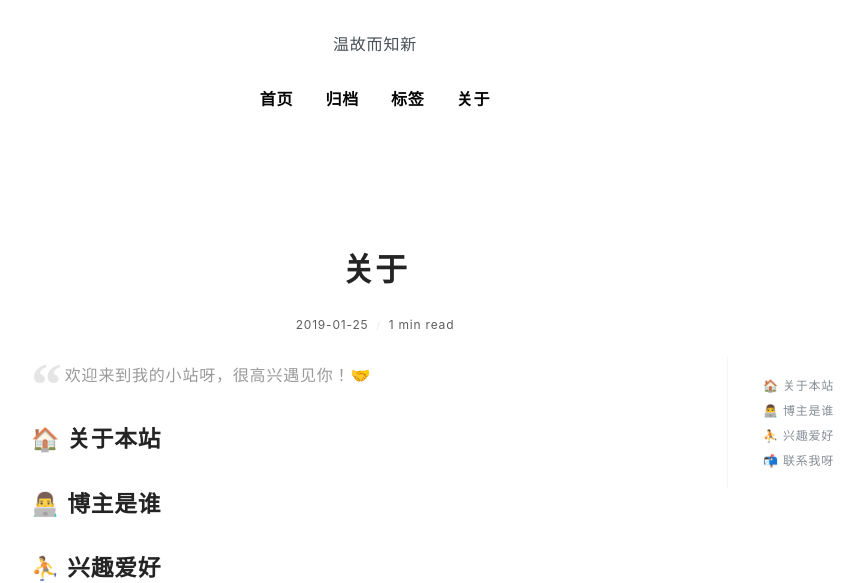
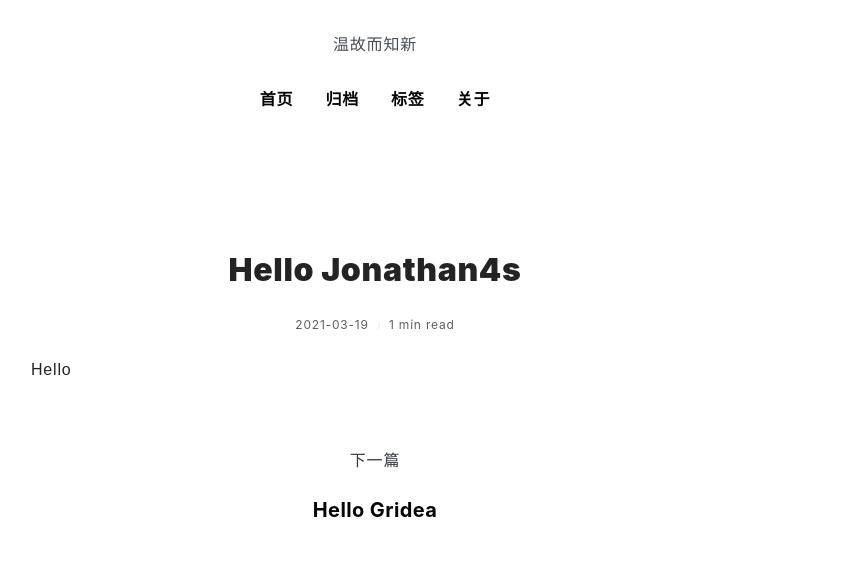
Before and after one commit to Jonathan4s/Jonathan4s.github.io, a plain HTML site: page post/hello-jonathan4s/index.html in a window 1280 px wide. Shown: the part 228-811 px from the top of the page, without its empty margins (265-1129 px from the left). Drawn offline with nearby package versions, Linux system fonts and the light colour scheme; a web font is replaced by a local one.

Commit message:
update from gridea: 2021-03-19 15:33:36

```diff
--- a/post/about/index.html
+++ b/post/hello-jonathan4s/index.html
@@ -2,23 +2,17 @@
   <head>
     <meta charset="utf-8" />
 <meta name="viewport" content="width=device-width, initial-scale=1" />
-<title>关于 | Gridea</title>
-<link rel="shortcut icon" href="https://Jonathan4s.github.io/favicon.ico?v=1616137984383">
+<title>Hello Jonathan4s | Gridea</title>
+<link rel="shortcut icon" href="https://Jonathan4s.github.io/favicon.ico?v=1616138812426">
 <link href="https://cdn.jsdelivr.net/npm/remixicon@2.3.0/fonts/remixicon.css" rel="stylesheet">
 <link rel="stylesheet" href="https://Jonathan4s.github.io/styles/main.css">
-<link rel="alternate" type="application/atom+xml" title="关于 | Gridea - Atom Feed" href="https://Jonathan4s.github.io/atom.xml">
+<link rel="alternate" type="application/atom+xml" title="Hello Jonathan4s | Gridea - Atom Feed" href="https://Jonathan4s.github.io/atom.xml">
 <link rel="stylesheet" href="https://fonts.googleapis.com/css?family=Droid+Serif:400,700">
 
 
 
-    <meta name="description" content="
-欢迎来到我的小站呀，很高兴遇见你！🤝
-
-🏠 关于本站
-👨‍💻 博主是谁
-⛹ 兴趣爱好
-📬 联系我呀
-..." />
+    <meta name="description" content="Hello
+" />
     <meta name="keywords" content="" />
     <link rel="stylesheet" href="https://cdnjs.cloudflare.com/ajax/libs/KaTeX/0.10.0/katex.min.css">
     <script src="https://cdn.bootcss.com/highlight.js/9.12.0/highlight.min.js"></script>
@@ -28,7 +22,7 @@
       <div class="main-content">
         <div class="site-header">
   <a href="https://Jonathan4s.github.io">
-  <img class="avatar" src="https://Jonathan4s.github.io/images/avatar.png?v=1616137984383" alt="">
+  <img class="avatar" src="https://Jonathan4s.github.io/images/avatar.png?v=1616138812426" alt="">
   </a>
   <h1 class="site-title">
     Gridea
@@ -81,11 +75,11 @@
         <div class="post-detail">
           <article class="post">
             <h2 class="post-title">
-              关于
+              Hello Jonathan4s
             </h2>
             <div class="post-info">
               <span>
-                2019-01-25
+                2021-03-19
               </span>
               <span>
                 1 min read
@@ -95,32 +89,25 @@
 
             <div class="post-content-wrapper">
               <div class="post-content">
-                <blockquote>
-<p>欢迎来到我的小站呀，很高兴遇见你！🤝</p>
-</blockquote>
-<h2 id="关于本站">🏠 关于本站</h2>
-<h2 id="博主是谁">👨‍💻 博主是谁</h2>
-<h2 id="兴趣爱好">⛹ 兴趣爱好</h2>
-<h2 id="联系我呀">📬 联系我呀</h2>
+                <p>Hello</p>
 
               </div>
               <div class="toc-container">
-                <ul class="markdownIt-TOC">
-<li>
-<ul>
-<li><a href="#%E5%85%B3%E4%BA%8E%E6%9C%AC%E7%AB%99">🏠 关于本站</a></li>
-<li><a href="#%E5%8D%9A%E4%B8%BB%E6%98%AF%E8%B0%81">👨‍💻 博主是谁</a></li>
-<li><a href="#%E5%85%B4%E8%B6%A3%E7%88%B1%E5%A5%BD">⛹ 兴趣爱好</a></li>
-<li><a href="#%E8%81%94%E7%B3%BB%E6%88%91%E5%91%80">📬 联系我呀</a></li>
-</ul>
-</li>
-</ul>
 
               </div>
             </div>
           </article>
         </div>
 
+
+          <div class="next-post">
+            <div class="next">下一篇</div>
+            <a href="https://Jonathan4s.github.io/post/hello-gridea/">
+              <h3 class="post-title">
+                Hello Gridea
+              </h3>
+            </a>
+          </div>
 
 
 
```
Also changed, not shown: archives/index.html (+18 -2 lines), atom.xml (+10 -1 lines), index.html (+21 -2 lines), post/hello-gridea/index.html (+2 -2 lines), tag/RbzunxDho/index.html (+2 -2 lines), tags/index.html (+2 -2 lines).
